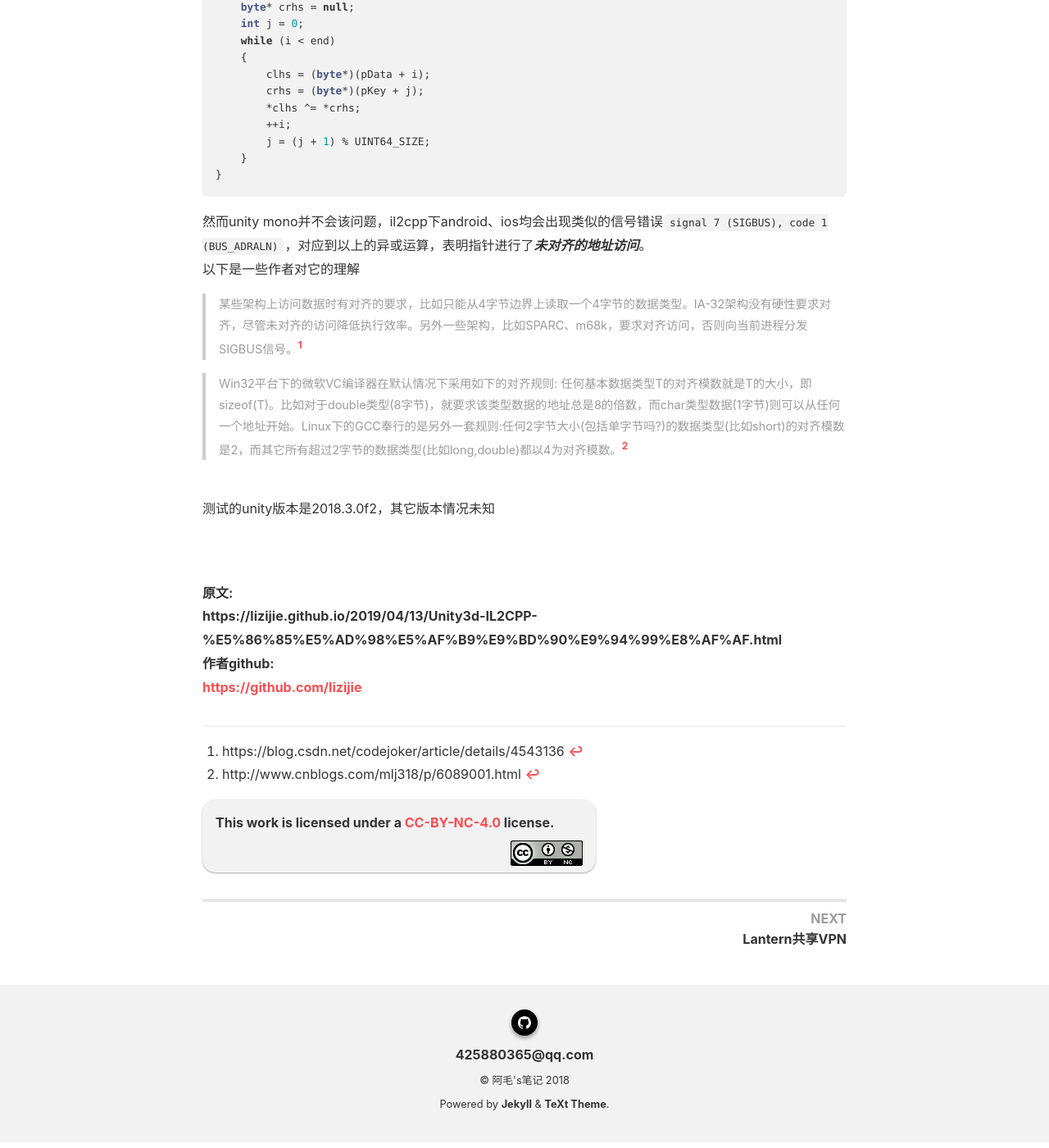
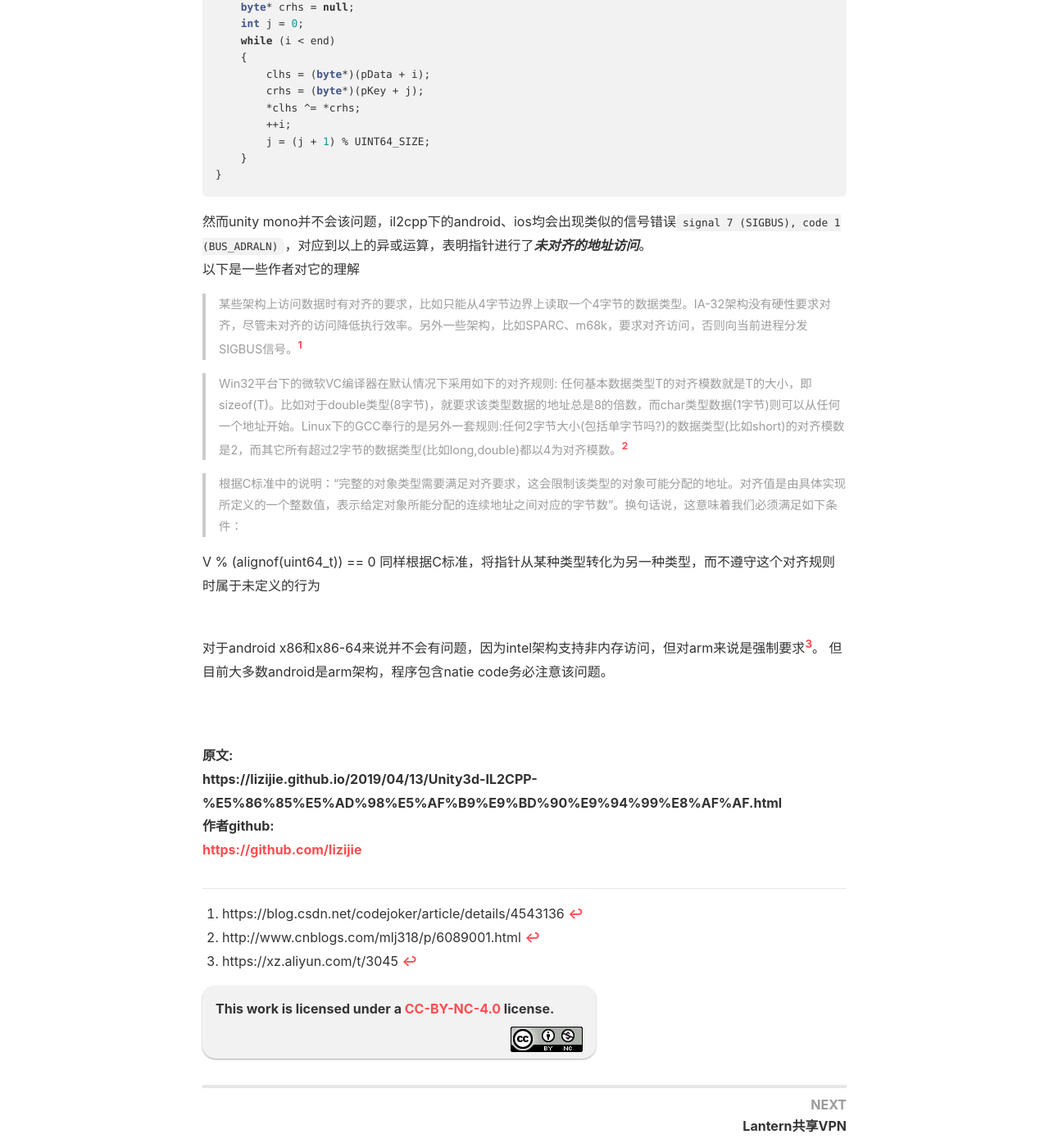
Before and after one commit to lizijie/lizijie.github.io, a Jekyll site: the page built from _posts/2019-04-13-Unity3d IL2CPP 内存对齐错误.md, in a window 1280 px wide and 1400 px high, scrolled down 4430 px. Shown: the whole window at 82% size. Built offline with Jekyll 4.4.1, drawn with Linux system fonts in a browser that asks for light colours; nearby versions of some CDN libraries; comment, search, counter and statistics services are not loaded.

Commit message:
Update 2019-04-13-Unity3d IL2CPP 内存对齐错误.md

````diff
--- a/_posts/2019-04-13-Unity3d IL2CPP 内存对齐错误.md
+++ b/_posts/2019-04-13-Unity3d IL2CPP 内存对齐错误.md
@@ -220,18 +220,26 @@ fixed (byte* pData = data)
 }
 ```
 
-然而unity mono并不会该问题，il2cpp下android、ios均会出现类似的信号错误`signal 7 (SIGBUS), code 1 (BUS_ADRALN)`，对应到以上的异或运算，表明指针进行了***未对齐的地址访问***。 <br>
+然而unity mono并不会该问题，il2cpp下的android、ios均会出现类似的信号错误`signal 7 (SIGBUS), code 1 (BUS_ADRALN)`，对应到以上的异或运算，表明指针进行了***未对齐的地址访问***。 <br>
 以下是一些作者对它的理解
 
 > 某些架构上访问数据时有对齐的要求，比如只能从4字节边界上读取一个4字节的数据类型。IA-32架构没有硬性要求对齐，尽管未对齐的访问降低执行效率。另外一些架构，比如SPARC、m68k，要求对齐访问，否则向当前进程分发SIGBUS信号。[^1]
 
 > Win32平台下的微软VC编译器在默认情况下采用如下的对齐规则: 任何基本数据类型T的对齐模数就是T的大小，即sizeof(T)。比如对于double类型(8字节)，就要求该类型数据的地址总是8的倍数，而char类型数据(1字节)则可以从任何一个地址开始。Linux下的GCC奉行的是另外一套规则:任何2字节大小(包括单字节吗?)的数据类型(比如short)的对齐模数是2，而其它所有超过2字节的数据类型(比如long,double)都以4为对齐模数。[^2]
 
+> 根据C标准中的说明：“完整的对象类型需要满足对齐要求，这会限制该类型的对象可能分配的地址。对齐值是由具体实现所定义的一个整数值，表示给定对象所能分配的连续地址之间对应的字节数”。换句话说，这意味着我们必须满足如下条件：
+
+V % (alignof(uint64_t)) == 0
+同样根据C标准，将指针从某种类型转化为另一种类型，而不遵守这个对齐规则时属于未定义的行为
+
 <br>
-测试的unity版本是2018.3.0f2，其它版本情况未知
+对于android x86和x86-64来说并不会有问题，因为intel架构支持非内存访问，但对arm来说是强制要求[^3]。
+但目前大多数android是arm架构，程序包含natie code务必注意该问题。
+
 
 [^1]:https://blog.csdn.net/codejoker/article/details/4543136
 [^2]:http://www.cnblogs.com/mlj318/p/6089001.html
+[^3]:https://xz.aliyun.com/t/3045
 
 <br>
 <br>
````
